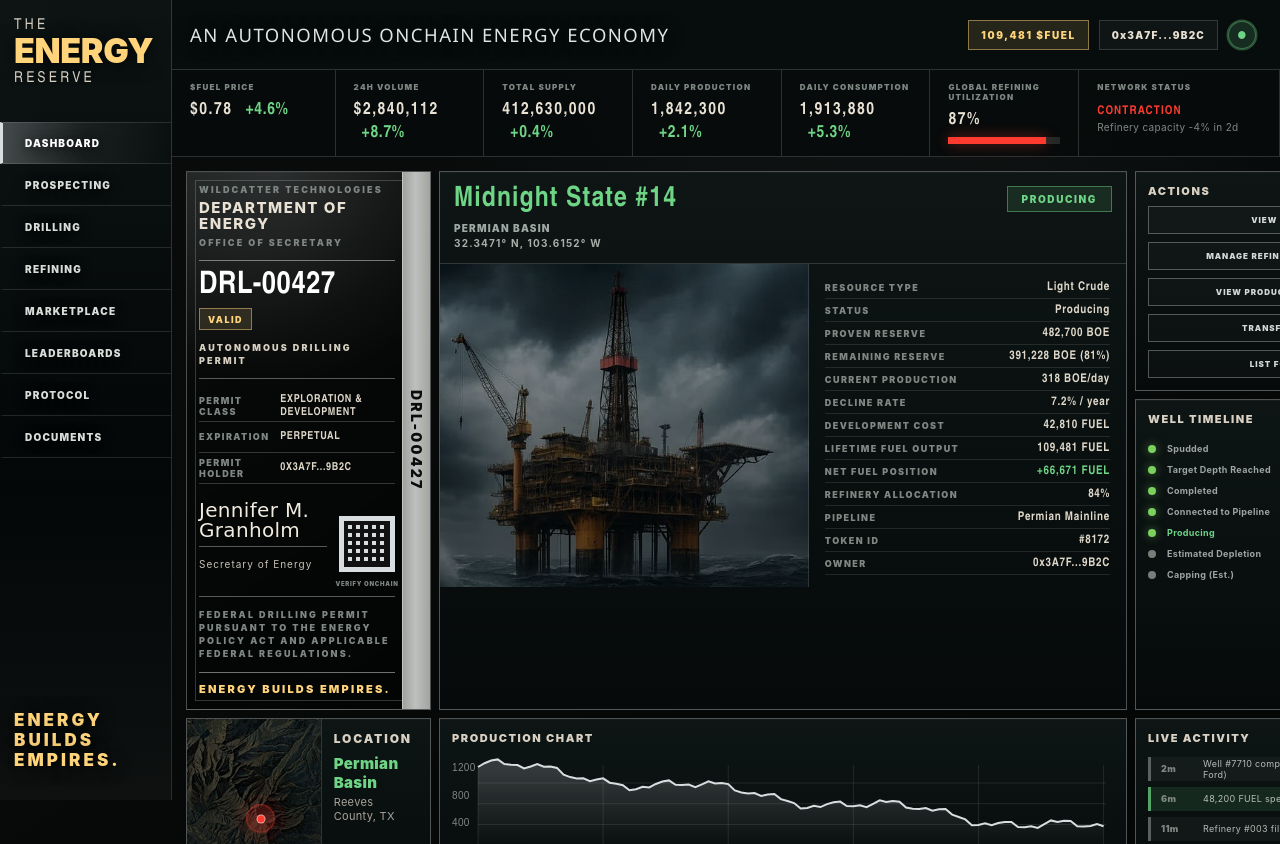
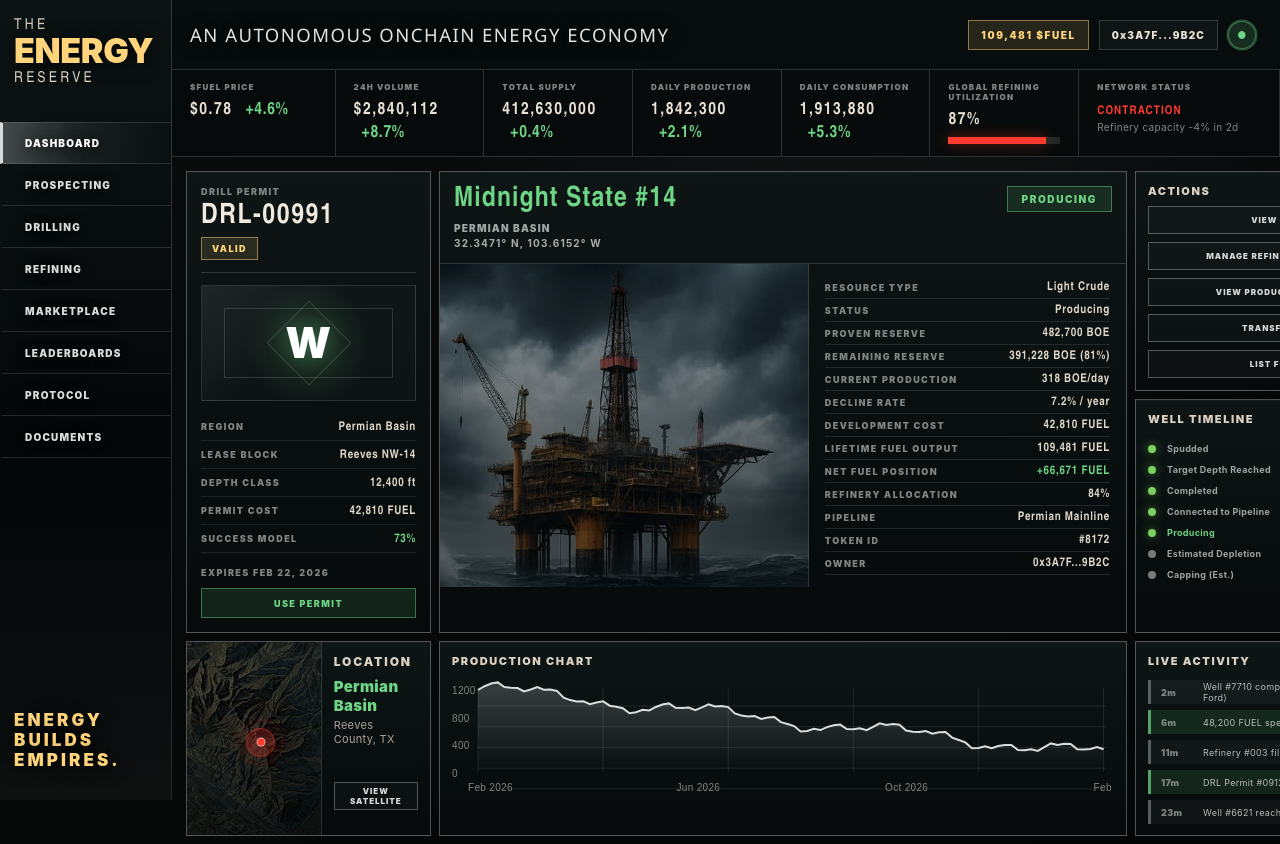
Before and after one commit to blackthreadai/energy, a plain HTML site: page index.html in a window 1280 px wide. Shown: the top 844 px of the page. Drawn offline with Linux system fonts and the light colour scheme.

Commit message:
Revert "Restyle drill permit card"
This reverts commit 7d4aa3aeea18c4c2ceab8f5533c446534e37247d.

```diff
--- a/index.html
+++ b/index.html
@@ -85,38 +85,28 @@
 
         <div class="content-grid">
           <section class="permit-card panel">
-            <div class="permit-face">
-              <div class="permit-agency">
-                <span>Wildcatter Technologies</span>
-                <strong>Department of Energy</strong>
-                <em>Office of Secretary</em>
-              </div>
+            <div class="permit-top">
+              <span>Drill Permit</span>
+              <strong>DRL-00991</strong>
+              <em>Valid</em>
+            </div>
 
-              <div class="permit-number">
-                <strong>DRL-00427</strong>
-                <span>Valid</span>
-              </div>
+            <div class="permit-seal" aria-hidden="true">
+              <span>W</span>
+            </div>
 
-              <p class="permit-title">Autonomous Drilling Permit</p>
+            <dl class="permit-specs">
+              <div><dt>Region</dt><dd>Permian Basin</dd></div>
+              <div><dt>Lease Block</dt><dd>Reeves NW-14</dd></div>
+              <div><dt>Depth Class</dt><dd>12,400 ft</dd></div>
+              <div><dt>Permit Cost</dt><dd>42,810 FUEL</dd></div>
+              <div><dt>Success Model</dt><dd class="positive">73%</dd></div>
+            </dl>
 
-              <dl class="permit-specs">
-                <div><dt>Permit Class</dt><dd>Exploration &amp; Development</dd></div>
-                <div><dt>Expiration</dt><dd>Perpetual</dd></div>
-                <div><dt>Permit Holder</dt><dd>0x3A7F...9B2C</dd></div>
-              </dl>
-
-              <div class="permit-auth">
-                <div>
-                  <strong>Jennifer M. Granholm</strong>
-                  <span>Secretary of Energy</span>
-                </div>
-                <div class="permit-qr" aria-label="Verify onchain QR code"></div>
-              </div>
-
-              <p class="permit-legal">Federal drilling permit pursuant to the Energy Policy Act and applicable federal regulations.</p>
-              <p class="permit-motto">Energy builds empires.</p>
+            <div class="permit-footer">
+              <span>Expires Feb 22, 2026</span>
+              <button>Use Permit</button>
             </div>
-            <div class="permit-spine" aria-hidden="true">DRL-00427</div>
           </section>
 
           <section class="asset-card panel">
--- a/styles.css
+++ b/styles.css
@@ -333,101 +333,89 @@
 .permit-card {
   grid-column: 1;
   grid-row: 1;
-  position: relative;
   display: grid;
+  grid-template-rows: auto 1fr auto auto;
   min-height: 415px;
-  padding: 12px 35px 12px 12px;
+  padding: 14px;
   overflow: hidden;
-  background:
-    radial-gradient(circle at 35% 0%, rgba(216, 221, 224, 0.14), transparent 38%),
-    linear-gradient(145deg, rgba(255, 255, 255, 0.05), rgba(0, 0, 0, 0.08) 34%, rgba(0, 0, 0, 0.5)),
-    #060908;
 }
 
-.permit-card::before {
-  content: "";
-  position: absolute;
-  inset: 8px;
-  border: 1px solid rgba(216, 221, 224, 0.22);
-  pointer-events: none;
+.permit-top {
+  display: grid;
+  gap: 6px;
+  padding-bottom: 12px;
+  border-bottom: 1px solid var(--line);
 }
 
-.permit-face {
-  position: relative;
-  z-index: 1;
-  display: grid;
-  grid-template-rows: auto auto auto auto 1fr auto auto;
-  gap: 12px;
-  min-width: 0;
-}
-
-.permit-agency {
-  display: grid;
-  gap: 5px;
-  padding-bottom: 12px;
-  border-bottom: 1px solid rgba(216, 221, 224, 0.5);
-  text-transform: uppercase;
-}
-
-.permit-agency span,
-.permit-agency em,
-.permit-title,
-.permit-legal,
-.permit-motto {
+.permit-top span,
+.permit-footer span {
   color: var(--muted);
-  text-transform: uppercase;
-  font-size: 9px;
-  font-weight: 900;
-  letter-spacing: 0.24em;
-}
-
-.permit-agency strong {
-  color: var(--text);
-  font-size: 15px;
-  font-weight: 800;
-  line-height: 1.05;
-  letter-spacing: 0.1em;
-}
-
-.permit-agency em {
-  font-style: normal;
-}
-
-.permit-number {
-  display: grid;
-  gap: 8px;
-  align-items: start;
-}
-
-.permit-number strong {
-  color: #ffffff;
-  font-family: "Arial Narrow", "Avenir Next Condensed", Arial, sans-serif;
-  font-size: 31px;
-  font-weight: 900;
-  line-height: 0.9;
-  letter-spacing: 0.02em;
-  white-space: nowrap;
-}
-
-.permit-number span {
-  align-self: start;
-  width: fit-content;
-  padding: 5px 8px 4px;
-  border: 1px solid rgba(255, 212, 123, 0.48);
-  background: rgba(255, 212, 123, 0.12);
-  color: var(--reserve-gold);
   text-transform: uppercase;
   font-size: 9px;
   font-weight: 900;
   letter-spacing: 0.16em;
 }
 
-.permit-title {
-  margin: 0;
-  padding-bottom: 11px;
-  border-bottom: 1px solid rgba(216, 221, 224, 0.38);
-  color: #d8d0c2;
-  line-height: 1.35;
+.permit-top strong {
+  color: #f0eadf;
+  font-family: "Arial Narrow", "Avenir Next Condensed", Arial, sans-serif;
+  font-size: 28px;
+  font-weight: 900;
+  line-height: 1;
+  letter-spacing: 0.06em;
+}
+
+.permit-top em {
+  width: fit-content;
+  min-height: 23px;
+  padding: 5px 10px 0;
+  border: 1px solid rgba(255, 212, 123, 0.48);
+  background: rgba(255, 212, 123, 0.12);
+  color: var(--reserve-gold);
+  text-transform: uppercase;
+  font-size: 9px;
+  font-style: normal;
+  font-weight: 900;
+  letter-spacing: 0.16em;
+}
+
+.permit-seal {
+  position: relative;
+  display: grid;
+  place-items: center;
+  min-height: 116px;
+  margin: 12px 0;
+  border: 1px solid rgba(216, 221, 224, 0.14);
+  background:
+    linear-gradient(135deg, rgba(216, 221, 224, 0.08), transparent 45%),
+    radial-gradient(circle at 50% 50%, rgba(110, 212, 134, 0.16), transparent 52%),
+    rgba(255, 255, 255, 0.02);
+}
+
+.permit-seal::before,
+.permit-seal::after {
+  content: "";
+  position: absolute;
+  border: 1px solid rgba(216, 221, 224, 0.16);
+}
+
+.permit-seal::before {
+  inset: 22px;
+}
+
+.permit-seal::after {
+  width: 58px;
+  height: 58px;
+  transform: rotate(45deg);
+}
+
+.permit-seal span {
+  z-index: 1;
+  color: #ffffff;
+  font-size: 42px;
+  font-weight: 900;
+  line-height: 1;
+  text-shadow: 0 0 24px rgba(110, 212, 134, 0.46);
 }
 
 .permit-specs {
@@ -436,105 +424,31 @@
 
 .permit-specs div {
   display: grid;
-  grid-template-columns: 0.78fr 1.22fr;
-  gap: 8px;
-  min-height: 31px;
+  grid-template-columns: 1fr auto;
+  gap: 10px;
+  min-height: 28px;
   align-items: center;
-  border-bottom: 1px solid rgba(216, 221, 224, 0.22);
+  border-bottom: 1px solid rgba(216, 221, 224, 0.1);
 }
 
 .permit-specs dd {
-  text-align: left;
-  text-transform: uppercase;
-  font-size: 11px;
+  text-align: right;
 }
 
-.permit-auth {
+.permit-footer {
   display: grid;
-  grid-template-columns: 1fr 56px;
-  gap: 12px;
-  align-items: end;
-  padding-bottom: 12px;
-  padding-top: 4px;
+  gap: 10px;
+  padding-top: 14px;
 }
 
-.permit-auth strong {
-  display: block;
-  margin-bottom: 5px;
-  padding-bottom: 6px;
-  border-bottom: 1px solid rgba(216, 221, 224, 0.38);
-  color: #f0eadf;
-  font-family: "Snell Roundhand", "Brush Script MT", cursive;
-  font-size: 20px;
-  font-weight: 400;
-  line-height: 1;
-}
-
-.permit-auth span {
-  color: #c8c1b6;
-  font-size: 10px;
-  letter-spacing: 0.1em;
-}
-
-.permit-qr {
-  position: relative;
-  width: 56px;
-  height: 56px;
-  border: 5px solid #d8dde0;
-  background:
-    linear-gradient(90deg, #111 50%, transparent 0) 0 0 / 8px 8px,
-    linear-gradient(#111 50%, transparent 0) 0 0 / 8px 8px,
-    #d8dde0;
-  box-shadow: inset 0 0 0 3px #111;
-}
-
-.permit-qr::after {
-  content: "VERIFY ONCHAIN";
-  position: absolute;
-  top: 59px;
-  left: 50%;
-  width: 78px;
-  transform: translateX(-50%);
-  color: var(--muted);
+.permit-footer button {
+  width: 100%;
+  min-height: 30px;
+  border: 1px solid rgba(110, 212, 134, 0.45);
+  background: rgba(110, 212, 134, 0.12);
+  color: var(--green);
   text-transform: uppercase;
-  font-size: 6px;
-  font-weight: 900;
-  letter-spacing: 0.12em;
-  text-align: center;
-}
-
-.permit-legal {
-  margin: 0;
-  padding-top: 11px;
-  border-top: 1px solid rgba(216, 221, 224, 0.38);
-  line-height: 1.45;
-}
-
-.permit-motto {
-  margin: 0;
-  padding-top: 10px;
-  border-top: 1px solid rgba(216, 221, 224, 0.5);
-  color: var(--reserve-gold);
-  font-size: 11px;
-  letter-spacing: 0.2em;
-  line-height: 1.25;
-}
-
-.permit-spine {
-  position: absolute;
-  inset: 0 0 0 auto;
-  display: grid;
-  place-items: center;
-  width: 28px;
-  border-left: 1px solid rgba(255, 255, 255, 0.36);
-  background:
-    linear-gradient(90deg, rgba(255, 255, 255, 0.16), rgba(216, 221, 224, 0.62) 46%, rgba(255, 255, 255, 0.18)),
-    #8e9089;
-  color: #0b0d0c;
-  writing-mode: vertical-rl;
-  text-orientation: mixed;
-  text-transform: uppercase;
-  font-size: 14px;
+  font-size: 9px;
   font-weight: 900;
   letter-spacing: 0.16em;
 }
```
